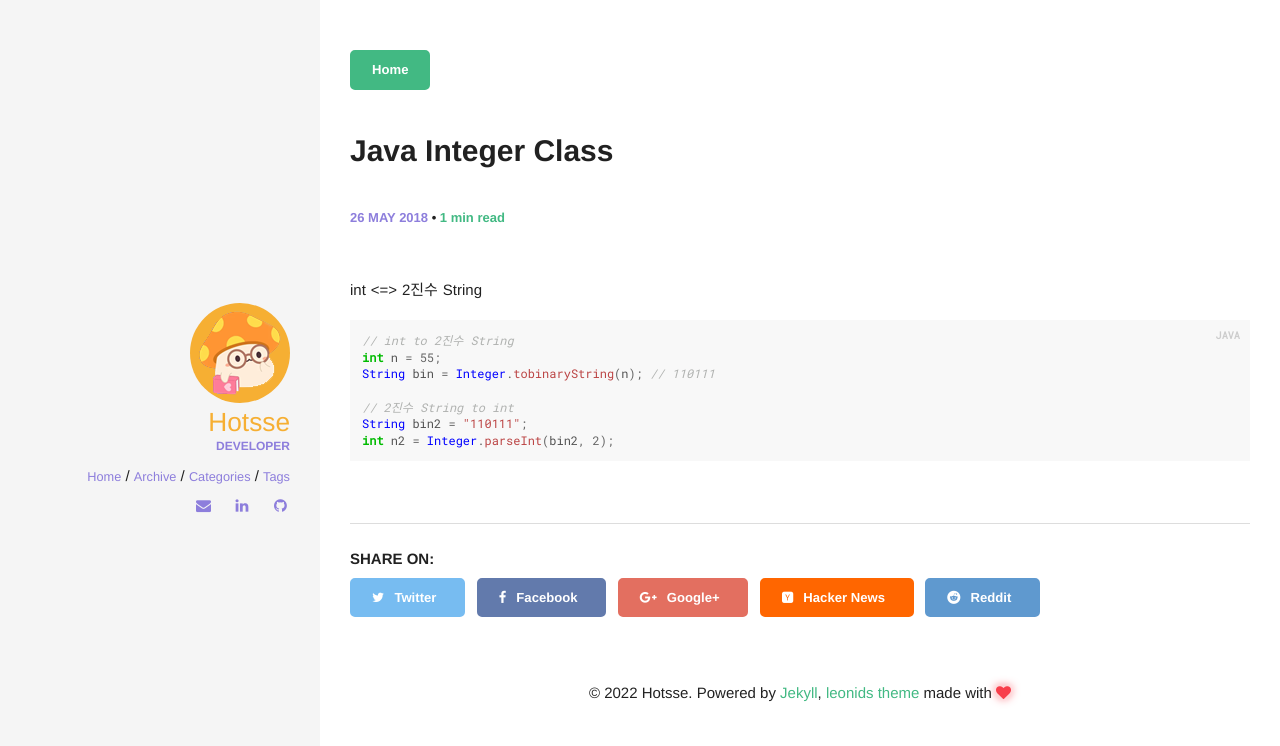
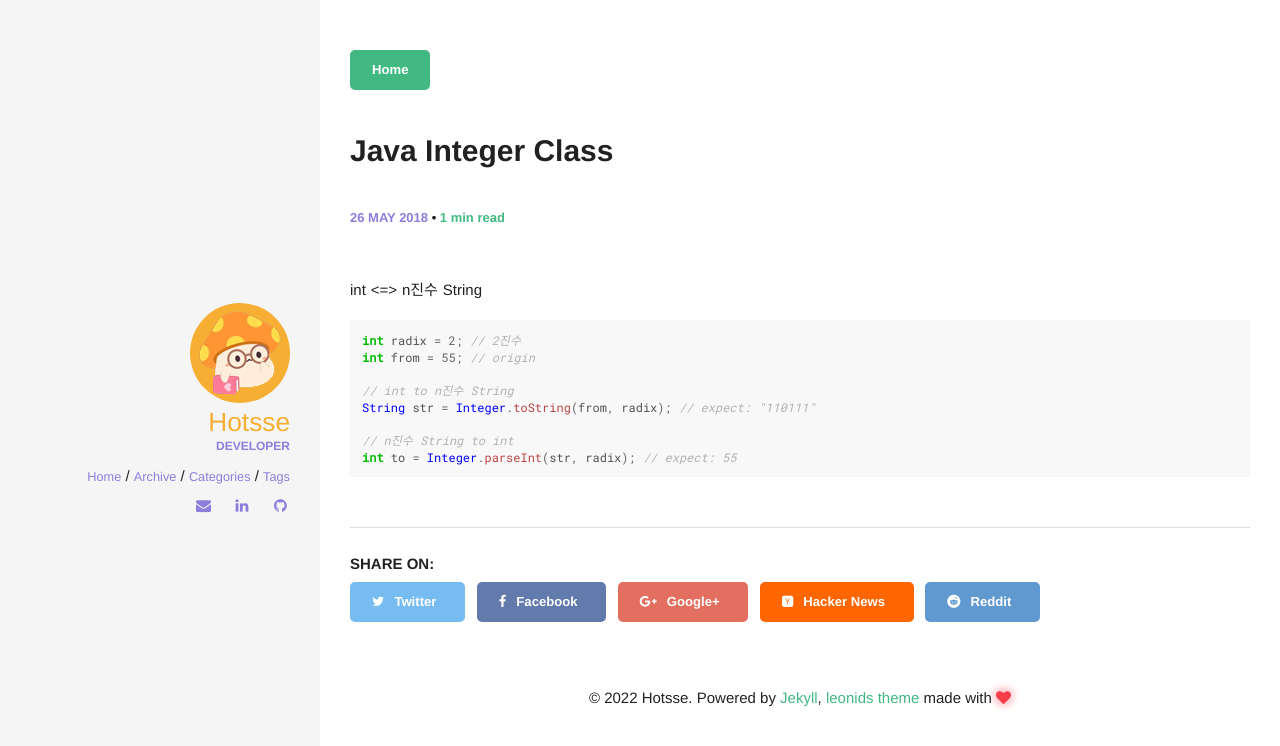
Before and after one commit to Hotsse/hotsse.github.io, a Jekyll site: the page built from _posts/2018-05-26-Java Integer Class.md, in a window 1280 px wide. Shown: the top 746 px of the page. Built offline with Jekyll 4.4.1, drawn with Linux system fonts in a browser that asks for light colours; comment, search, counter and statistics services are not loaded.

Commit message:
Update 2018-05-26-Java Integer Class.md

````diff
--- a/_posts/2018-05-26-Java Integer Class.md
+++ b/_posts/2018-05-26-Java Integer Class.md
@@ -5,14 +5,15 @@ categories: [Java]
 comments: true
 ---
 
-int <=> 2진수 String
+int <=> n진수 String
 
-{% highlight java %}
-// int to 2진수 String
-int n = 55;
-String bin = Integer.tobinaryString(n); // 110111
+``` java
+int radix = 2; // 2진수
+int from = 55; // origin
 
-// 2진수 String to int
-String bin2 = "110111";
-int n2 = Integer.parseInt(bin2, 2);
-{% endhighlight %}
+// int to n진수 String
+String str = Integer.toString(from, radix); // expect: "110111"
+
+// n진수 String to int
+int to = Integer.parseInt(str, radix); // expect: 55
+```
````
